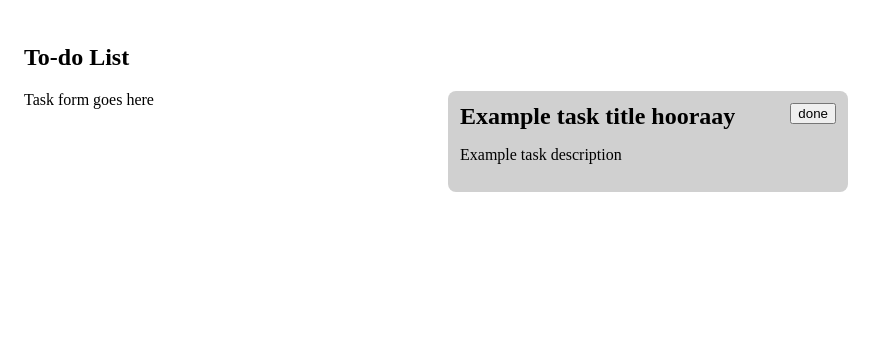
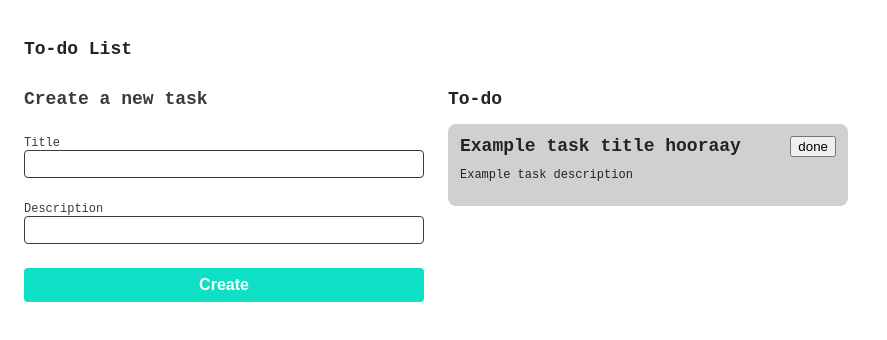
Before and after one commit to FelixBea/my-to-do-list, an Angular app: page / in a window 1280 px wide. Shown: the top 340 px of the page, without its empty margins (0-887 px from the left). Built offline with nearby package versions, Linux system fonts and the light colour scheme.

Commit message:
feat: task form layout, styles

```diff
--- a/src/index.html
+++ b/src/index.html
@@ -2,10 +2,9 @@
 <html lang="en">
 <head>
   <meta charset="utf-8">
-  <title>MyToDoList</title>
+  <title>My ToDo List</title>
   <base href="/">
   <meta name="viewport" content="width=device-width, initial-scale=1">
-  <link rel="icon" type="image/x-icon" href="favicon.ico">
 </head>
 <body>
   <app-root></app-root>
--- /dev/null
+++ b/src/shared/styles/mixins.scss
@@ -0,0 +1,6 @@
+@mixin container {
+  box-sizing: border-box;
+  width: 100%;
+  flex: 1 0 auto;
+  display: flex;
+}
--- a/src/styles.scss
+++ b/src/styles.scss
@@ -1,4 +1,5 @@
 /* global styles */
+@use './shared/styles/mixins';
 
 :root {
   /* spacing */
@@ -14,7 +15,8 @@
   --neutral-white: #ffffff;
   --neutral-light-medium: #d0d0d0;
   --neutral-medium: #a0a0a0;
-  --neutral-black: #171717;
+  --neutral-dark: #3b3939;
+  --neutral-black: #252222;
   --primary: rgb(13, 224, 196);
   --secondary: rgba(0, 183, 255, 0.589);
 }
@@ -25,15 +27,15 @@ body {
   display: flex;
   justify-content: center;
   box-sizing: border-box;
+  color: var(--neutral-black);
+  font-family:'Courier New', Courier, monospace;
+  font-size: var(--spacing3);
 }
 
 app-root {
-  box-sizing: inherit;
-  width: 100%;
-  flex: 1 0 auto;
+  @include mixins.container;
   max-width: 1440px;
   min-height: 100%;
-  display: flex;
   flex-flow: row nowrap;
   justify-content: center;
   align-items: center;
--- /dev/null
+++ b/src/todoList/task-form/task-form.html
@@ -0,0 +1,16 @@
+<form>
+  <h2>Create a new task</h2>
+  <div class="form-field">
+    <label for="title">
+      <span>Title</span>
+    </label>
+    <input type="text" name="title" id="title" />
+  </div>
+  <div class="form-field">
+    <label for="description">
+      <span>Description</span>
+    </label>
+    <input type="text" name="description" id="description" />
+  </div>
+  <button type="button">Create</button>
+</form>
--- /dev/null
+++ b/src/todoList/task-form/task-form.scss
@@ -0,0 +1,39 @@
+@use '../../shared/styles/mixins';
+
+form {
+  @include mixins.container;
+
+  flex-flow: column nowrap;
+  gap: var(--spacing3);
+  color: var(--neutral-dark);
+
+  .form-field {
+    display: flex;
+    flex-flow: column nowrap;
+  }
+}
+
+input {
+    border: solid var(--neutral-dark) 1px;
+    border-radius: var(--spacing1);
+    margin-bottom: var(--spacing3);
+    min-height: var(--spacing5);
+}
+
+button {
+    padding: var(--spacing2);
+    border: 0;
+    border-radius: var(--spacing1);
+    color: var(--neutral-white);
+    background-color: var(--primary);
+    font-size: var(--spacing4);
+    font-weight: bold;
+
+    &:hover {
+        filter: brightness(120%);
+    }
+
+    &:active {
+        filter: brightness(80%);
+    }
+}
--- a/src/todoList/taskList/taskList.html
+++ b/src/todoList/taskList/taskList.html
@@ -1,4 +1,5 @@
 <section>
+    <h2>To-do</h2>
     @for (task of taskList; track task.id) {
         <app-task [task]="task" />
     }
--- a/src/todoList/todoList.component.ts
+++ b/src/todoList/todoList.component.ts
@@ -1,9 +1,10 @@
 import { Component } from '@angular/core';
 import { TaskList } from './taskList/taskList.component';
+import { TaskForm } from "./task-form/task-form";
 
 @Component({
   selector: 'app-todo-list',
-  imports: [TaskList],
+  imports: [TaskList, TaskForm],
   templateUrl: './todoList.html',
   styleUrl: './todoList.scss',
 })
--- a/src/todoList/todoList.html
+++ b/src/todoList/todoList.html
@@ -3,7 +3,9 @@
     <h1>To-do List</h1>
   </header>
   <div class="content">
-    <div class="task-form container">Task form goes here</div>
+    <div class="task-form container">
+      <app-task-form />
+    </div>
     <div class="task-list container">
       <app-task-list />
     </div>
```
Also changed, not shown: src/todoList/task-form/task-form.ts (added, +9 -0 lines), 1 other file (tests, documents, lock files or other folders).
